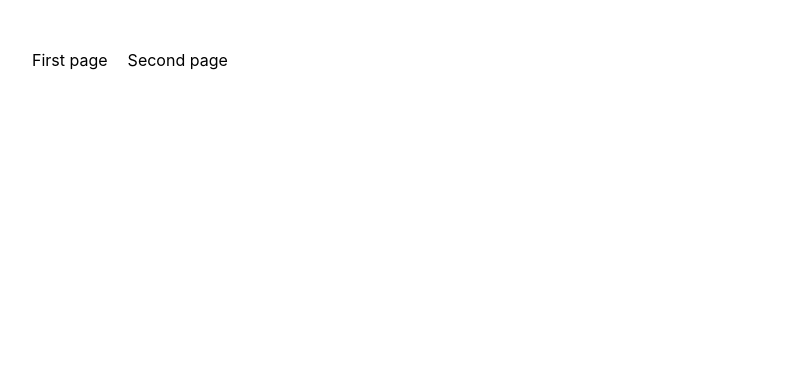
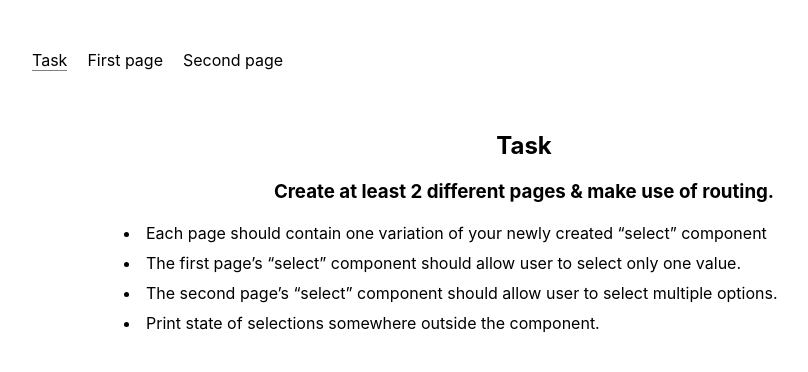
Before and after one commit to IngaKreivyte/reactjs-task, a React (Create React App) app: page / in a window 1280 px wide. Shown: the top 372 px of the page, without its empty margins (116-924 px from the left). Built offline with nearby package versions, Linux system fonts and the light colour scheme.

Commit message:
done task

```diff
--- a/src/App.js
+++ b/src/App.js
@@ -4,6 +4,7 @@ import {BrowserRouter, Switch, Route} from 'react-router-dom';
 import Firstpage from './Pages/first/Firstpage';
 import SecondPage from './Pages/second/secondPage';
 import Nav from './Components/Nav/Nav.js';
+import Task from './Pages/Task/Task';
 
 
 class App extends Component {
@@ -14,6 +15,7 @@ class App extends Component {
         <BrowserRouter>
         <Nav/>
           <Switch>
+          <Route path='/'  exact component={Task}/>
            <Route path='/firstpage'  component={Firstpage}/>
            <Route path='/secondpage'  component={SecondPage}/>
           </Switch>
--- a/src/Components/Nav/Nav.js
+++ b/src/Components/Nav/Nav.js
@@ -6,6 +6,7 @@ class Nav extends Component {
     render() {
         return (
             <nav>
+                <NavLink activeClassName={style.active} to='/'>  Task </NavLink>
                 <NavLink activeClassName={style.active} to='/firstpage'> First page </NavLink>
                 <NavLink activeClassName={style.active} to='/secondpage'> Second page </NavLink>
             </nav>
--- /dev/null
+++ b/src/Pages/Task/Task.js
@@ -0,0 +1,19 @@
+import React, { Component } from 'react';
+import style from './index.module.scss';
+
+class Task extends Component {
+    render() {
+        return (
+            <div className={style.container}>
+                <h2>Task</h2>
+                <h3>Create at least 2 different pages & make use of routing.</h3>
+                    <li>Each page should contain one variation of your newly created “select” component</li>
+                    <li>The first page’s “select” component should allow user to select only one value.</li>
+                    <li>The second page’s “select” component should allow user to select multiple options.</li>
+                    <li>Print state of selections somewhere outside the component.</li>
+            </div>
+        );
+    }
+}
+
+export default Task;
--- /dev/null
+++ b/src/Pages/Task/index.module.scss
@@ -0,0 +1,14 @@
+.container{
+    width: 100%;
+    display: inline-block;
+    h2,h3{
+        text-align: center;
+        margin: 10px 0 20px 0;
+    }
+    li{
+        width: 800px;
+        margin: 10px calc((100% - 800px ) / 2 );
+    }
+
+
+}
--- a/src/Pages/second/secondPage.js
+++ b/src/Pages/second/secondPage.js
@@ -24,8 +24,8 @@ class secondPage extends Component {
         }
 
         render() {
-             var width = 10 ;
-            if(this.state.inputValue.length>0)  width = 10+ 2.5*this.state.inputValue.length +'%';
+             var width = 15 ;
+            if(this.state.inputValue.length>0)  width = 15+ 2.5*this.state.inputValue.length +'%';
             console.log(this.state.tagselection);
                 let  words= this.state.words
                     .filter(word=>{
```
